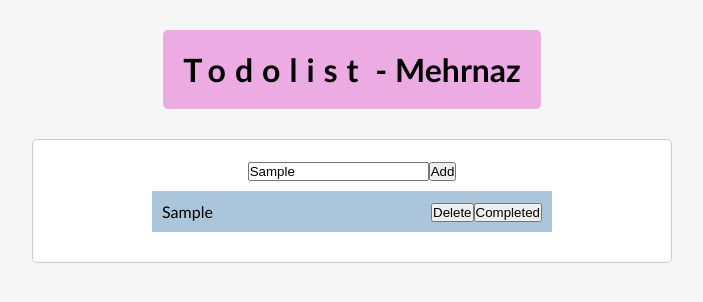
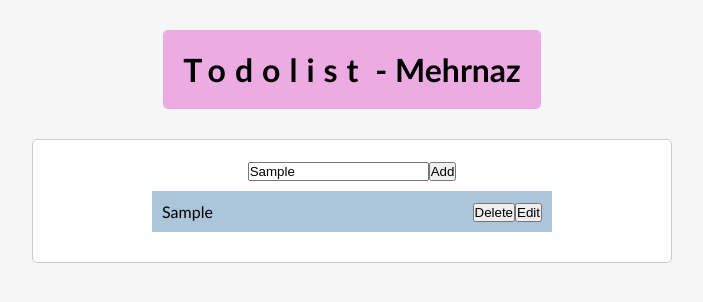
Before and after one commit to Mehrnaz-hmt/Todo-list-app-with-React-Js, a React (Create React App) app in the folder Desktop/tamrin saheb/Season 5/todolist-app/: page / in a window 1280 px wide. Both pictures are taken after typing "Sample" into the empty fields and a click on the button "Add". Shown: the top 302 px of the page, without its empty margins (288-991 px from the left). Built offline with nearby package versions, Linux system fonts and the light colour scheme.

Commit message:
5-83-editing todo

```diff
--- a/Desktop/tamrin saheb/Season 5/todolist-app/src/components/Todo.js
+++ b/Desktop/tamrin saheb/Season 5/todolist-app/src/components/Todo.js
@@ -1,13 +1,13 @@
 import React from "react";
 
-export default function Todo({ todo, onComplete,onDelete }) {
+export default function Todo({ todo, onComplete,onDelete,onEdit }) {
   // console.log(todo)
   return (
     <div className="todo" key={todo.id}>
       <div onClick={onComplete} className={todo.isCompleted ? "completed" : ""}>{todo.text}</div>
       <div>
         <button onClick={onDelete}>Delete</button>
-        <button>Completed</button>
+        <button onClick={onEdit}>Edit</button>
       </div>
     </div>
   );
--- a/Desktop/tamrin saheb/Season 5/todolist-app/src/components/TodoApp.js
+++ b/Desktop/tamrin saheb/Season 5/todolist-app/src/components/TodoApp.js
@@ -5,14 +5,12 @@ import TodoList from "./TodoList";
 export default function TodoApp() {
   const [todos, setTodos] = useState([]);
 
-  const addTodoHandler = (input) => {
-    // setTodos(input)
+  const addTodo = (input) => {
     const newTodo = {
       id: Math.floor(Math.random() * 1000),
       text: input,
       isCompleted: false,
     };
-
     setTodos([...todos, newTodo]);
   };
 
@@ -35,13 +33,17 @@ export default function TodoApp() {
     setTodos(filteredTodos);
   };
 
+  const updateTodo = (id) => {
+    console.log(id);
+  };
   return (
     <div className="container">
-      <TodoForm addTodoHandler={addTodoHandler} />
+      <TodoForm submitTodo={addTodo} />
       <TodoList
         onDelete={deleteHandler}
         todos={todos}
         onComplete={completeHandler}
+        onUpdateTodo={updateTodo}
       />
     </div>
   );
--- a/Desktop/tamrin saheb/Season 5/todolist-app/src/components/TodoForm.js
+++ b/Desktop/tamrin saheb/Season 5/todolist-app/src/components/TodoForm.js
@@ -14,7 +14,7 @@ export default function TodoForm(props) {
       alert("Please add todo!");
       return;
     }
-      props.addTodoHandler(input)
+      props.submitTodo(input)
       setInput(" ")
     // add entered input to inputs
   };
--- a/Desktop/tamrin saheb/Season 5/todolist-app/src/components/TodoList.js
+++ b/Desktop/tamrin saheb/Season 5/todolist-app/src/components/TodoList.js
@@ -1,14 +1,40 @@
-import React from "react";
+import React, { useState } from "react";
 import Todo from "./Todo";
+import TodoForm from "./TodoForm";
 
-export default function TodoList({ todos,onComplete,onDelete }) {
+export default function TodoList({
+  todos,
+  onComplete,
+  onDelete,
+  onUpdateTodo,
+}) {
+  const [edit, setEdit] = useState({ id: null, text: "", isComplited: false });
+
   const renderTodos = () => {
     if (todos.length === 0) {
       return <p>Add some Todos!</p>;
     }
+
     return todos.map((todo) => {
-      return <Todo key={todo.id} todo={todo} onDelete={() => onDelete(todo.id)} onComplete={() => onComplete(todo.id) }/>;
+      return (
+        <Todo
+          key={todo.id}
+          todo={todo}
+          onDelete={() => onDelete(todo.id)}
+          onComplete={() => onComplete(todo.id)}
+          onEdit={() => setEdit(todo)}
+        />
+      );
     });
   };
-  return <div>{renderTodos()}</div>;
+
+  const editTodo = () => {
+    onUpdateTodo(edit.id);
+  };
+
+  return (
+    <div>
+      {edit.id ? <TodoForm submitTodo={editTodo} /> : renderTodos()}
+    </div>
+  );
 }
```
